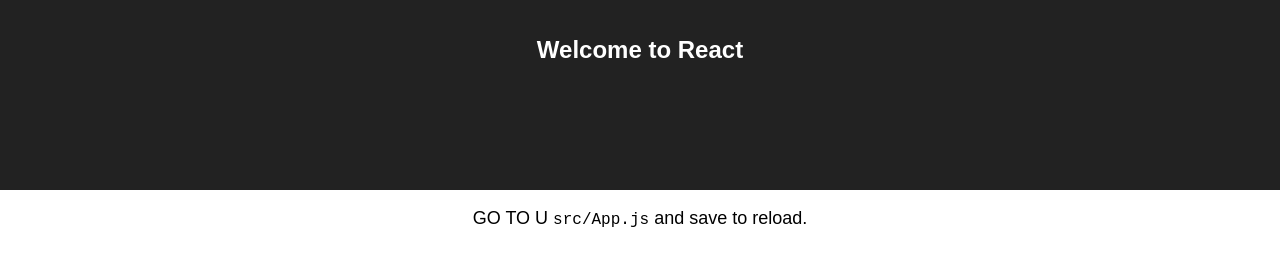
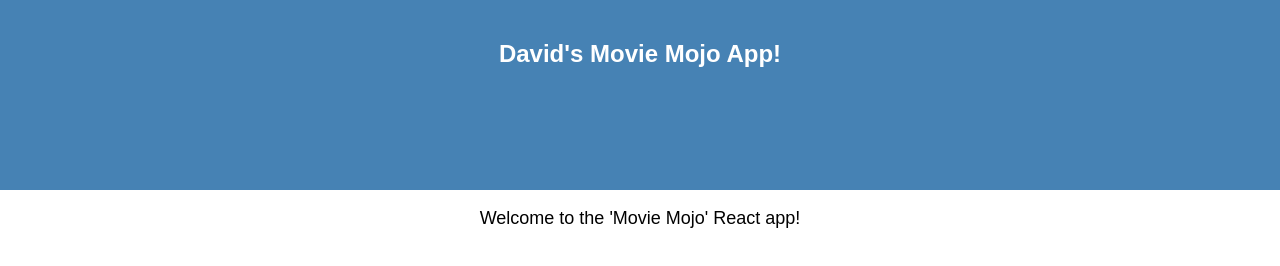
Before and after one commit to the-elfonzz/mojo, a React app: page / in a window 1280 px wide. Built offline with nearby package versions, Linux system fonts and the light colour scheme.

Commit message:
End part 2

```diff
--- a/src/App.css
+++ b/src/App.css
@@ -8,7 +8,7 @@
 }
 
 .App-header {
-  background-color: #222;
+  background-color: steelblue;
   height: 150px;
   padding: 20px;
   color: white;
--- a/src/components/App.js
+++ b/src/components/App.js
@@ -1,21 +1,21 @@
 import React, { Component } from 'react';
+import Header from './Header';
 import '../App.css';
 
+
+
 class App extends Component {
-
   render() {
-
     return (
       <div className="App">
-        <header className="App-header">
-          <h1 className="App-title">Welcome to React</h1>
-        </header>
+        <Header text="David's Movie Mojo App!" />
         <p className="App-intro">
-          GO TO U <code>src/App.js</code> and save to reload.
+          Welcome to the 'Movie Mojo' React app!
         </p>
       </div>
     );
   }
 }
 
+
 export default App;
--- /dev/null
+++ b/src/components/Header.js
@@ -0,0 +1,15 @@
+import React, { Component } from 'react';
+import App from './App';
+
+
+class Header extends Component {
+  render() {
+    return(
+    <div className="App-header">
+      <h2>{this.props.text}</h2>
+    </div>
+    )
+  }
+}
+
+export default Header;
```
